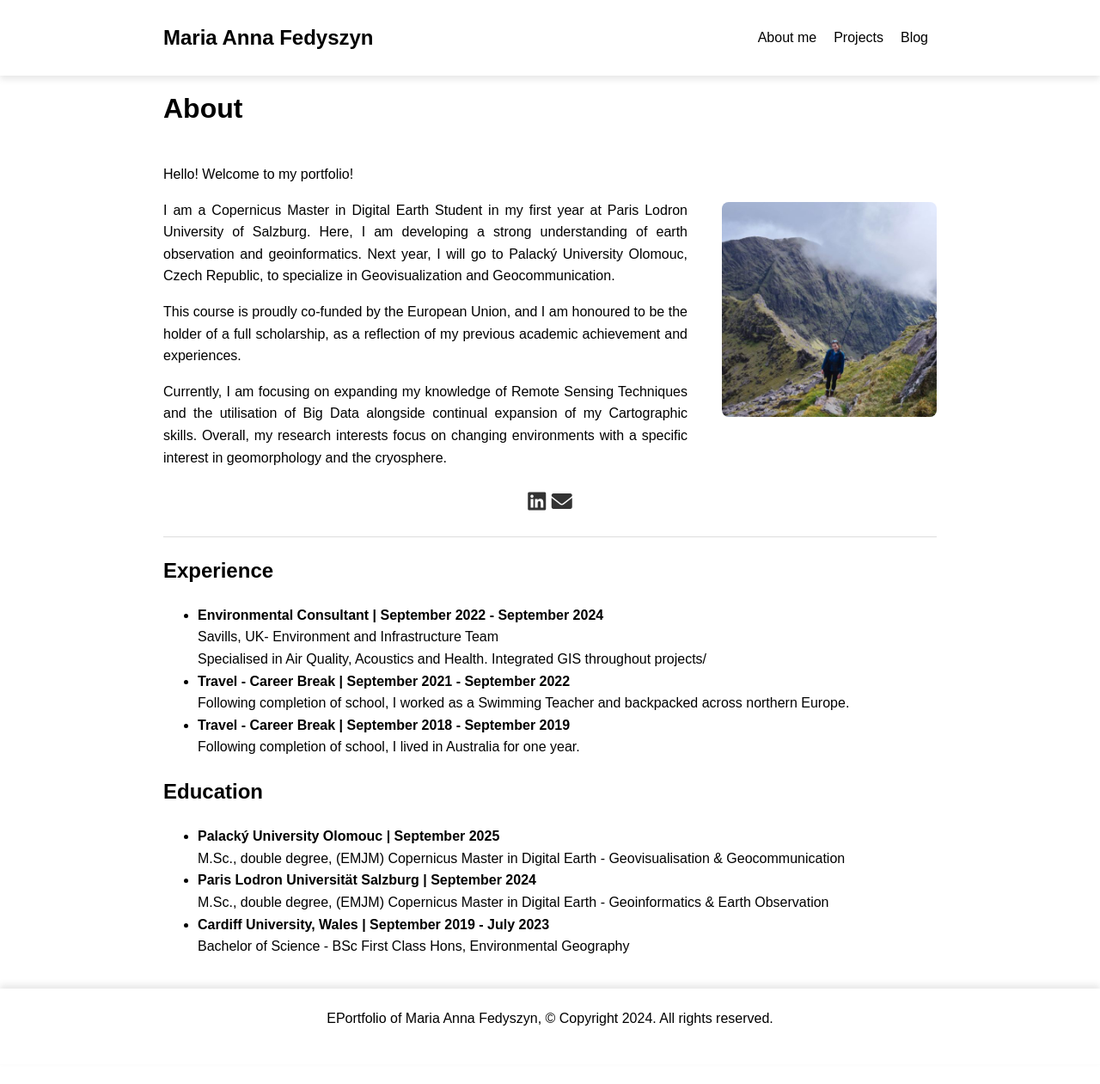
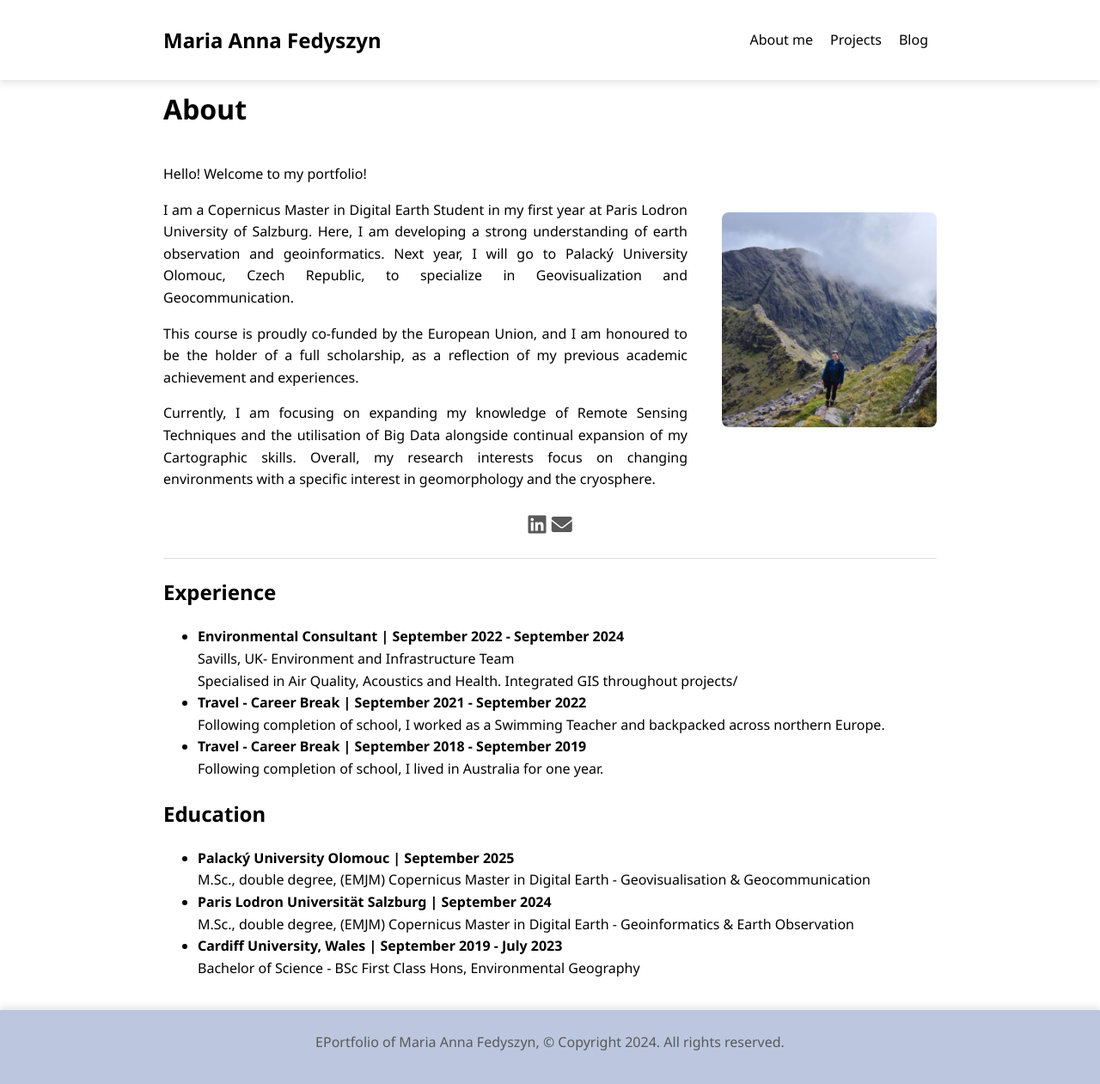
Before and after one commit to maria-anna-gis/maria-anna-gis.github.io, a Jekyll site: the page built from index.md, in a window 1280 px wide and 1271 px high. Shown: the top 1261 px of the window at 86% size. Built offline with Jekyll 4.4.1, drawn with Linux system fonts in a browser that asks for light colours.

Commit message:
Update main.css

```diff
--- a/assets/main.css
+++ b/assets/main.css
@@ -1,6 +1,6 @@
 /* Global Styles */
 body {
-    font-family: 'PT Sans', sans-serif;
+    font-family: 'Noto Sans', sans-serif;
     margin: 0;
     padding: 0;
     background-color: #ffffff;
@@ -17,7 +17,7 @@
 /* Header Styles */
 header {
     background-color: #ffffff;
-    color: #000000;
+    color: #bcc7df;
     padding: 10px 0;
     box-shadow: 0 4px 8px rgba(0, 0, 0, 0.1);
     display: flex;
@@ -57,7 +57,7 @@
 }
 
 nav a {
-    font-family: 'PT Sans', sans-serif;
+    font-family: 'Noto Sans', sans-serif;
     color: #000000;
     text-decoration: none;
 }
@@ -85,8 +85,8 @@
 
 /* Footer Styles */
 footer {
-    background-color: #ffffff;
-    color: #000000;
+    background-color: #bcc7df;
+    color: #585958;
     padding: 10px 0;
     position: relative;
     width: 100%;
@@ -308,11 +308,11 @@
 
 .contact-icons a {
     margin-right: 0 10px;
-    color: #333;
+    color: #585958;
     font-size: 24px;
     text-decoration: none;
 }
 
 .contact-icons a:hover {
-    color: #6c6c6c;
+    color: #bcc7df;
 }
```
